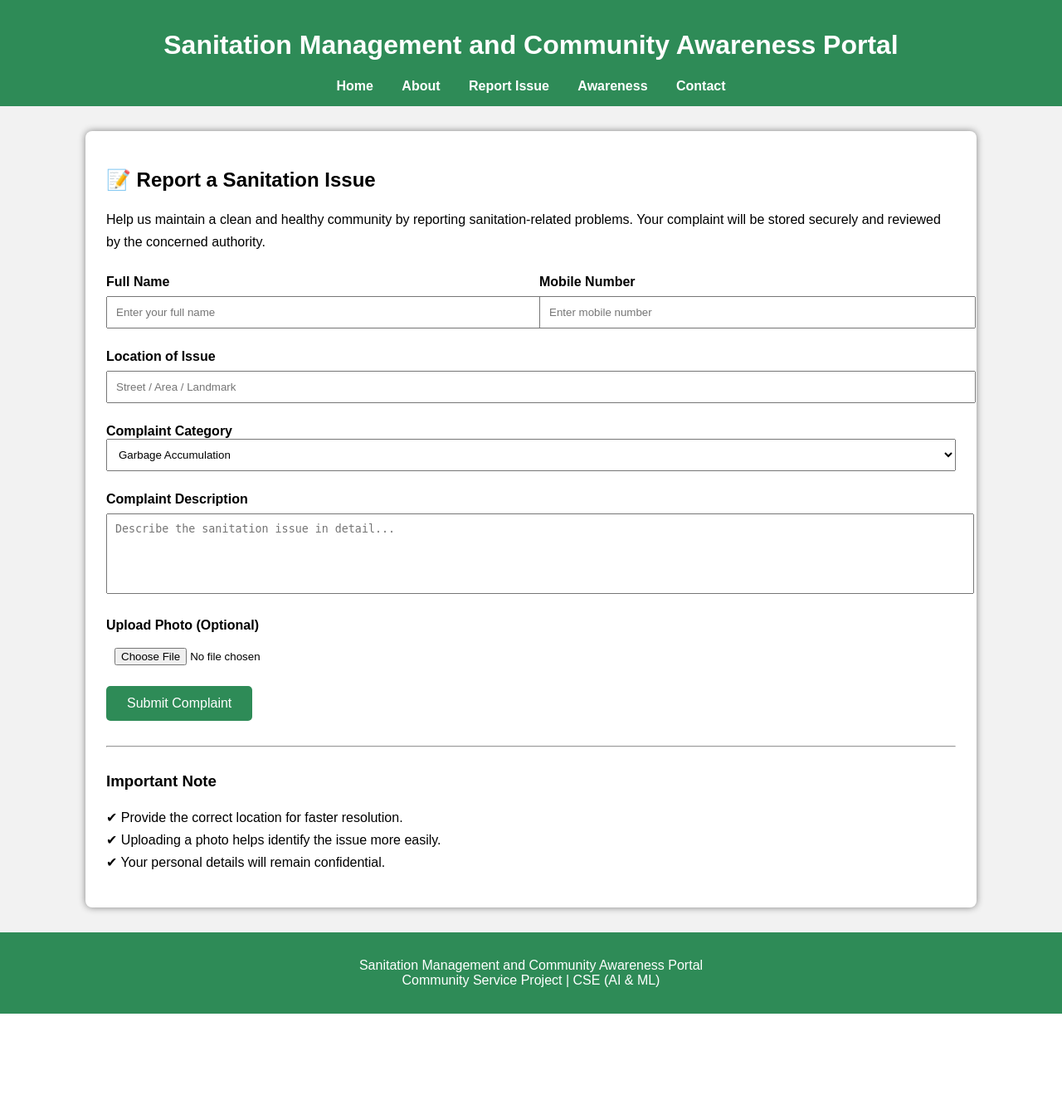
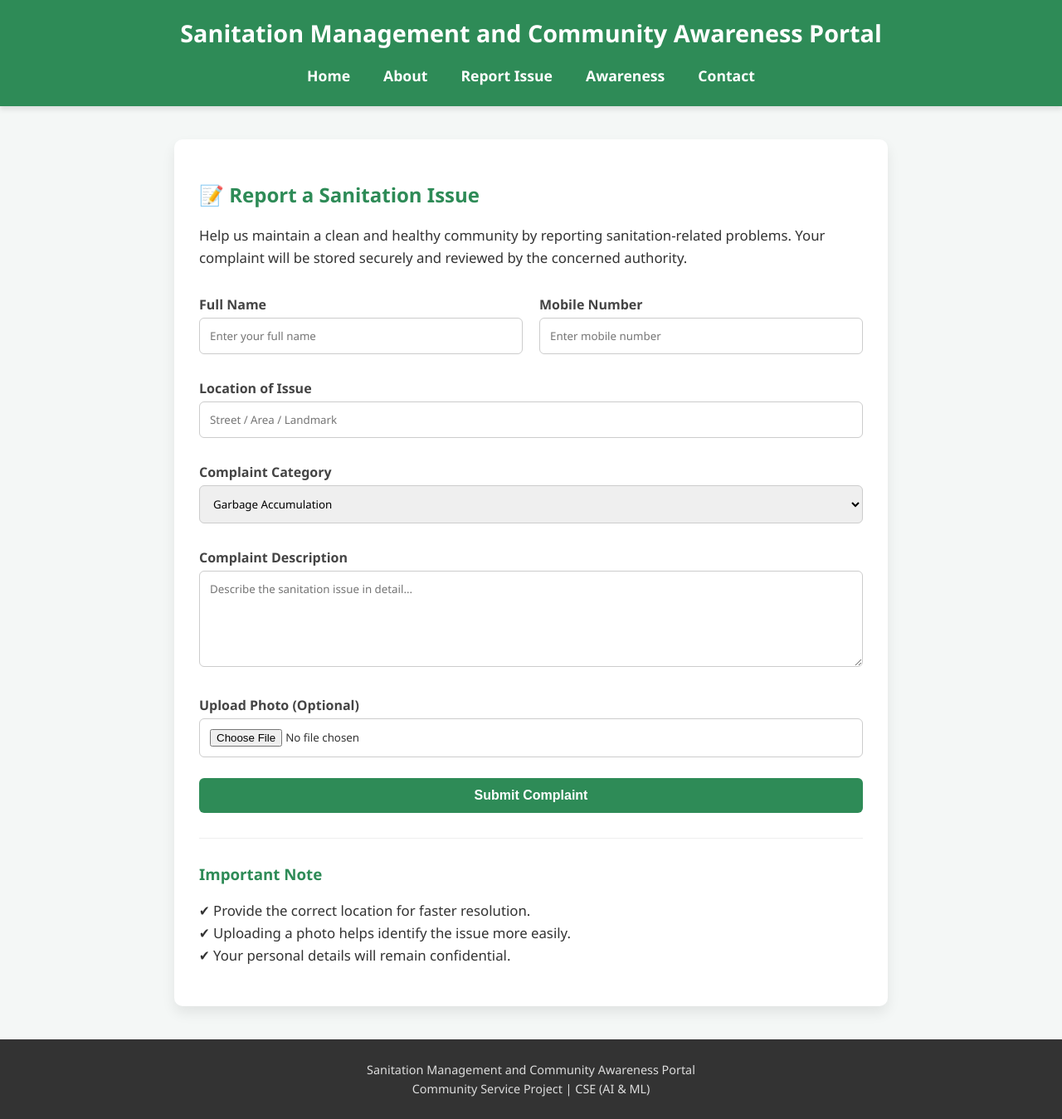
Before and after one commit to manishd416/Sanitation-Systems, a Flask app: page /report in a window 1280 px wide. Shown: the whole page at 83% size. Before the commit the page ends 1222 px from the top, so only its background shows below. Run offline with Flask 3, Linux system fonts and the light colour scheme.

```diff
--- a/app.py
+++ b/app.py
@@ -12,70 +12,65 @@ app.config["UPLOAD_FOLDER"] = UPLOAD_FOLDER
 if not os.path.exists(UPLOAD_FOLDER):
     os.makedirs(UPLOAD_FOLDER)
 
-
 @app.route("/")
 def home():
     return render_template("index.html")
-
 
 @app.route("/about")
 def about():
     return render_template("about.html")
 
-
 @app.route("/awareness")
 def awareness():
     return render_template("awareness.html")
-
 
 @app.route("/contact")
 def contact():
     return render_template("contact.html")
 
-
 @app.route("/report", methods=["GET", "POST"])
 def report():
-
     if request.method == "POST":
-
         name = request.form["name"]
         mobile = request.form["mobile"]
         location = request.form["location"]
         complaint = request.form["complaint"]
-
-        image = request.files["image"]
+        image = request.files.get("image")
 
         filename = ""
-
-        if image:
+        if image and image.filename != "":
             filename = secure_filename(image.filename)
             image.save(os.path.join(app.config["UPLOAD_FOLDER"], filename))
 
         conn = sqlite3.connect("database.db")
         cur = conn.cursor()
 
+        # Ensure table exists (Good practice to include if database.db is fresh)
+        cur.execute("""
+        CREATE TABLE IF NOT EXISTS complaints (
+            id INTEGER PRIMARY KEY AUTOINCREMENT,
+            name TEXT, mobile TEXT, location TEXT,
+            complaint TEXT, image TEXT, date TEXT, status TEXT
+        )
+        """)
+
         cur.execute("""
         INSERT INTO complaints
-        (name,mobile,location,complaint,image,date,status)
+        (name, mobile, location, complaint, image, date, status)
         VALUES (?,?,?,?,?,?,?)
         """,
         (
-            name,
-            mobile,
-            location,
-            complaint,
-            filename,
-            datetime.now().strftime("%d-%m-%Y"),
-            "Pending"
+            name, mobile, location, complaint, filename,
+            datetime.now().strftime("%d-%m-%Y"), "Pending"
         ))
 
         conn.commit()
         conn.close()
 
-        return render_template("success.html", name=name)
+        # Fixed: Passing location and complaint to match success.html
+        return render_template("success.html", name=name, location=location, issue=complaint)
 
     return render_template("report.html")
 
-
 if __name__ == "__main__":
     app.run(debug=True)
--- a/static/style.css
+++ b/static/style.css
@@ -1,105 +1,148 @@
-body{
-font-family:Arial, sans-serif;
-background:#f2f2f2;
-margin:0;
+:root {
+    --primary-color: #2E8B57;
+    --primary-hover: #246b45;
+    --bg-color: #f4f7f6;
+    --text-color: #333;
+    --white: #ffffff;
 }
 
-header{
-background:#2E8B57;
-color:white;
-padding:15px;
-text-align:center;
+body {
+    font-family: 'Segoe UI', Tahoma, Geneva, Verdana, sans-serif;
+    background: var(--bg-color);
+    color: var(--text-color);
+    margin: 0;
+    display: flex;
+    flex-direction: column;
+    min-height: 100vh;
 }
 
-nav{
-margin-top:10px;
+header {
+    background: var(--primary-color);
+    color: var(--white);
+    padding: 20px 15px;
+    text-align: center;
+    box-shadow: 0 4px 6px rgba(0, 0, 0, 0.1);
 }
 
-nav a{
-color:white;
-text-decoration:none;
-margin:15px;
-font-weight:bold;
+header h1 {
+    margin: 0 0 15px 0;
+    font-size: 1.8rem;
 }
 
-.container{
-width:80%;
-margin:30px auto;
-background:white;
-padding:25px;
-border-radius:8px;
-box-shadow:0px 0px 8px gray;
+nav {
+    display: flex;
+    justify-content: center;
+    gap: 20px;
+    flex-wrap: wrap;
 }
 
-input, textarea{
-width:100%;
-padding:10px;
-margin-top:8px;
-margin-bottom:15px;
+nav a {
+    color: var(--white);
+    text-decoration: none;
+    font-weight: 600;
+    font-size: 1.1rem;
+    padding: 5px 10px;
+    border-radius: 4px;
+    transition: background 0.3s ease;
 }
 
-button{
-background:#2E8B57;
-color:white;
-padding:10px 20px;
-border:none;
-cursor:pointer;
+nav a:hover {
+    background: rgba(255, 255, 255, 0.2);
 }
 
-button:hover{
-background:#246b45;
+.container {
+    width: 90%;
+    max-width: 800px;
+    margin: 40px auto;
+    background: var(--white);
+    padding: 30px;
+    border-radius: 10px;
+    box-shadow: 0px 8px 16px rgba(0, 0, 0, 0.08);
+    flex: 1;
 }
 
-footer{
-background:#2E8B57;
-color:white;
-text-align:center;
-padding:15px;
-margin-top:30px;
-}
-.row{
-display:flex;
-gap:20px;
+h2, h3 {
+    color: var(--primary-color);
 }
 
-.col{
-flex:1;
+p, li {
+    line-height: 1.6;
+    font-size: 1.05rem;
 }
 
-select{
-width:100%;
-padding:10px;
-margin-bottom:15px;
+.row {
+    display: flex;
+    gap: 20px;
+    flex-wrap: wrap;
 }
 
-textarea{
-resize:none;
+.col {
+    flex: 1;
+    min-width: 250px;
 }
 
-button{
-background:#2e8b57;
-color:white;
-border:none;
-padding:12px 25px;
-font-size:16px;
-border-radius:5px;
-cursor:pointer;
+label {
+    font-weight: 600;
+    display: block;
+    margin-top: 15px;
+    margin-bottom: 5px;
+    color: #444;
 }
 
-button:hover{
-background:#256d46;
+input, select, textarea {
+    width: 100%;
+    padding: 12px;
+    margin-bottom: 15px;
+    border: 1px solid #ccc;
+    border-radius: 6px;
+    box-sizing: border-box;
+    font-family: inherit;
+    transition: border-color 0.3s;
 }
 
-label{
-font-weight:bold;
-display:block;
-margin-top:10px;
+input:focus, select:focus, textarea:focus {
+    border-color: var(--primary-color);
+    outline: none;
+    box-shadow: 0 0 5px rgba(46, 139, 87, 0.3);
 }
 
-.container p{
-line-height:1.7;
+textarea {
+    resize: vertical;
 }
 
-hr{
-margin:30px 0;
+button {
+    background: var(--primary-color);
+    color: var(--white);
+    padding: 12px 25px;
+    font-size: 16px;
+    font-weight: bold;
+    border: none;
+    border-radius: 6px;
+    cursor: pointer;
+    width: 100%;
+    transition: background 0.3s ease;
+    margin-top: 10px;
 }
+
+button:hover {
+    background: var(--primary-hover);
+}
+
+hr {
+    margin: 30px 0;
+    border: 0;
+    border-top: 1px solid #eee;
+}
+
+footer {
+    background: var(--text-color);
+    color: #ddd;
+    text-align: center;
+    padding: 20px 15px;
+    margin-top: auto;
+}
+
+footer p {
+    margin: 5px 0;
+    font-size: 0.9rem;
+}
```
Also changed, not shown: templates/index.html (+15 -11 lines), 1 other file.
